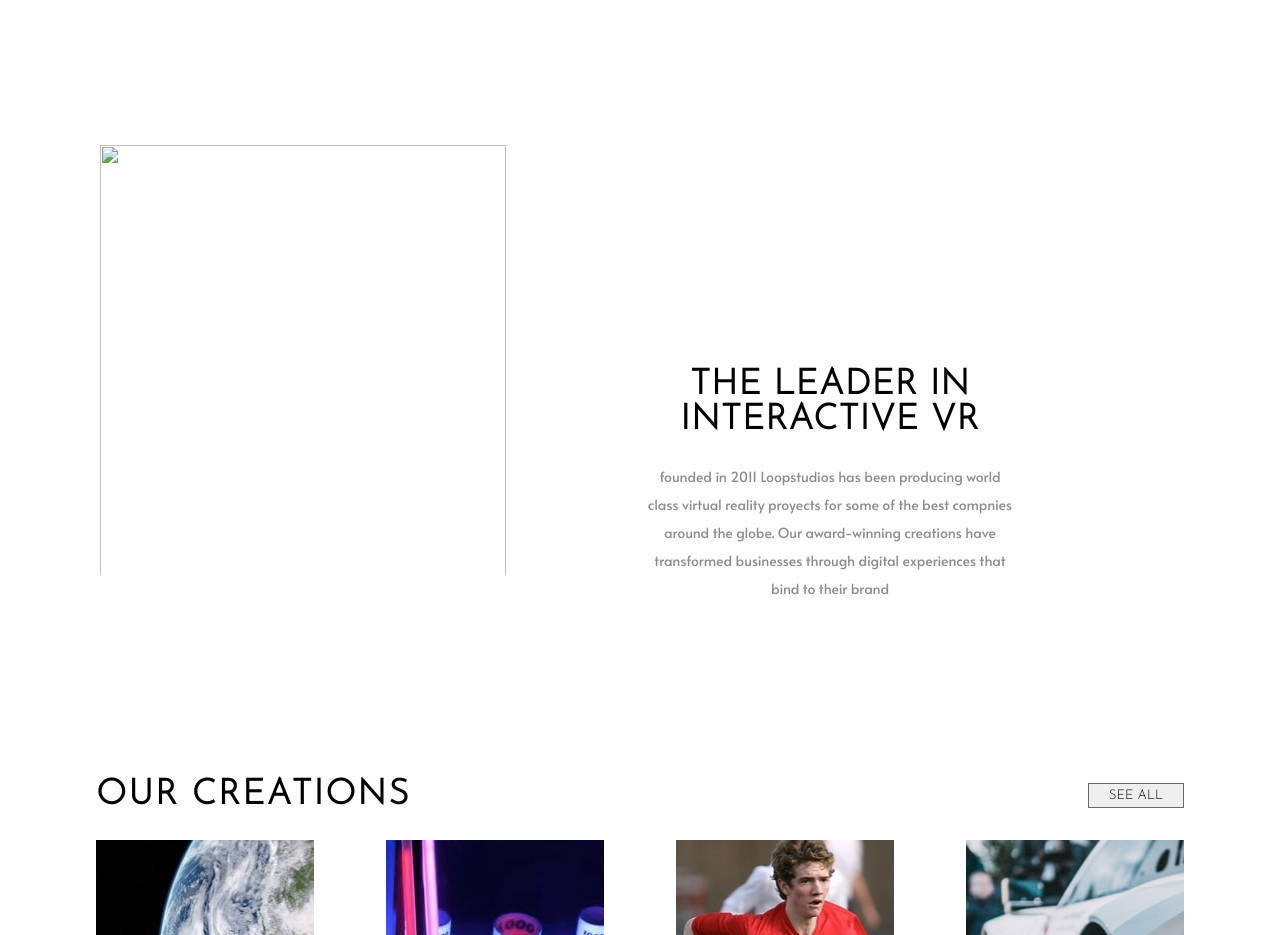
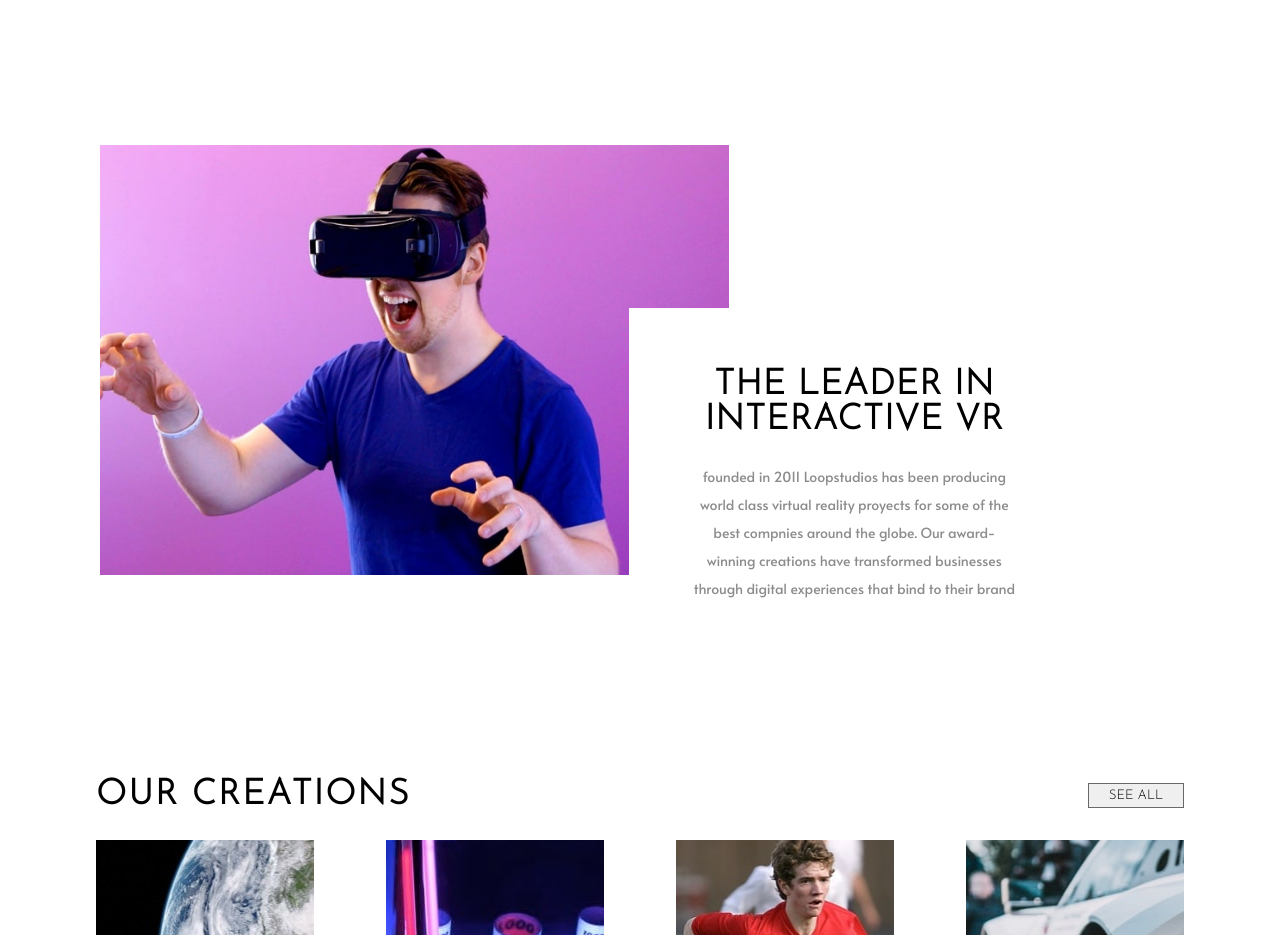
Before and after one commit to ChapST1/challenge, a plain HTML site: page index.html in a window 1280 px wide. Shown: the part 840-1775 px from the top of the page. Drawn offline with Linux system fonts and the light colour scheme; the site is published under a folder, as on GitHub Pages, so addresses that start at the root find nothing.

Commit message:
Update index.html

```diff
--- a/index.html
+++ b/index.html
@@ -45,7 +45,7 @@
   <section class="seccion-2">
 
     <article class="contenido">
-      <img src="/images/desktop/image-interactive.jpg" alt="" class="contenido__img">
+      <img src="images/desktop/image-interactive.jpg" alt="" class="contenido__img">
 
       <div class="contenido__text">
         <h2 class="contenido__title">THE LEADER IN INTERACTIVE VR</h2>
```
